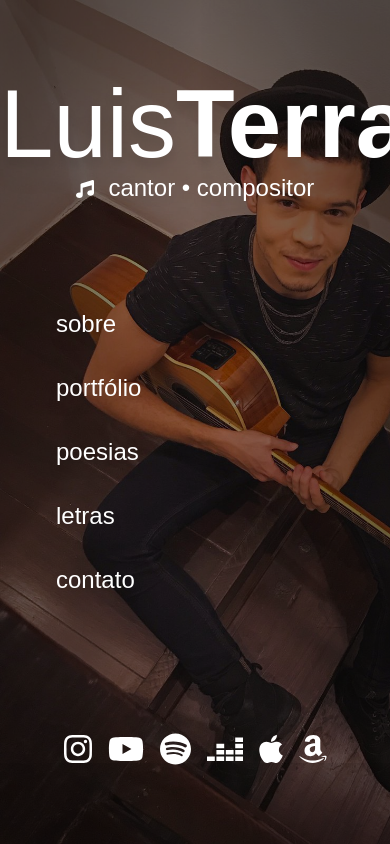
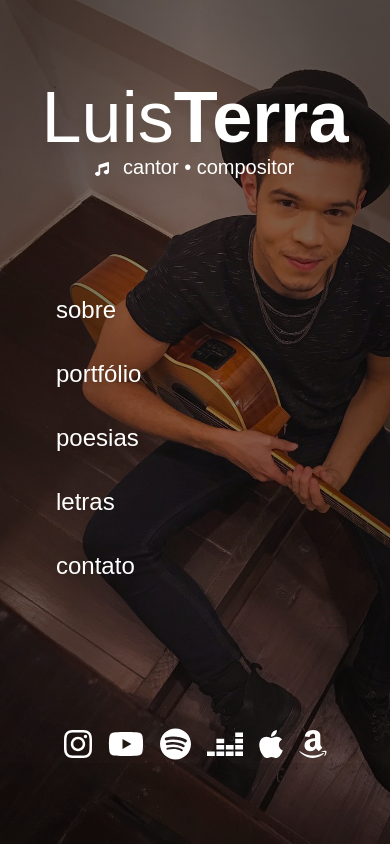
Before and after one commit to Bentroen/luisterra.com, a Next.js app: page / in a window 390 px wide. Built offline with nearby package versions, Linux system fonts and the light colour scheme.

Commit message:
fix: diminuir tamanho do título na página principal

```diff
--- a/src/pages/index.tsx
+++ b/src/pages/index.tsx
@@ -47,13 +47,13 @@ export default function Home() {
         {/* Content */}
         <div className="fixed top-0 left-0 flex flex-col justify-around py-14 sm:justify-center mt-0 items-left h-full w-full md:w-1/2 sm:mx-[10%] space-y-16">
           <div className="block text-center w-screen sm:w-fit drop-shadow-xl">
-            <h1 className="text-8xl lg:text-9xl font-thin">
+            <h1 className="text-7xl sm:text-8xl lg:text-9xl font-thin">
               Luis<span className="font-semibold">Terra</span>
             </h1>
 
             <div className="">
-              <p className="text-2xl lg:text-3xl font-light">
-                <span className="text-lg lg:text-xl mr-2">
+              <p className="text-xl sm:text-2xl lg:text-3xl font-light">
+                <span className="text-sm sm:text-lg lg:text-xl mr-2">
                   <FontAwesomeIcon className="" icon={faMusic} />
                 </span>{" "}
                 cantor • compositor
```
